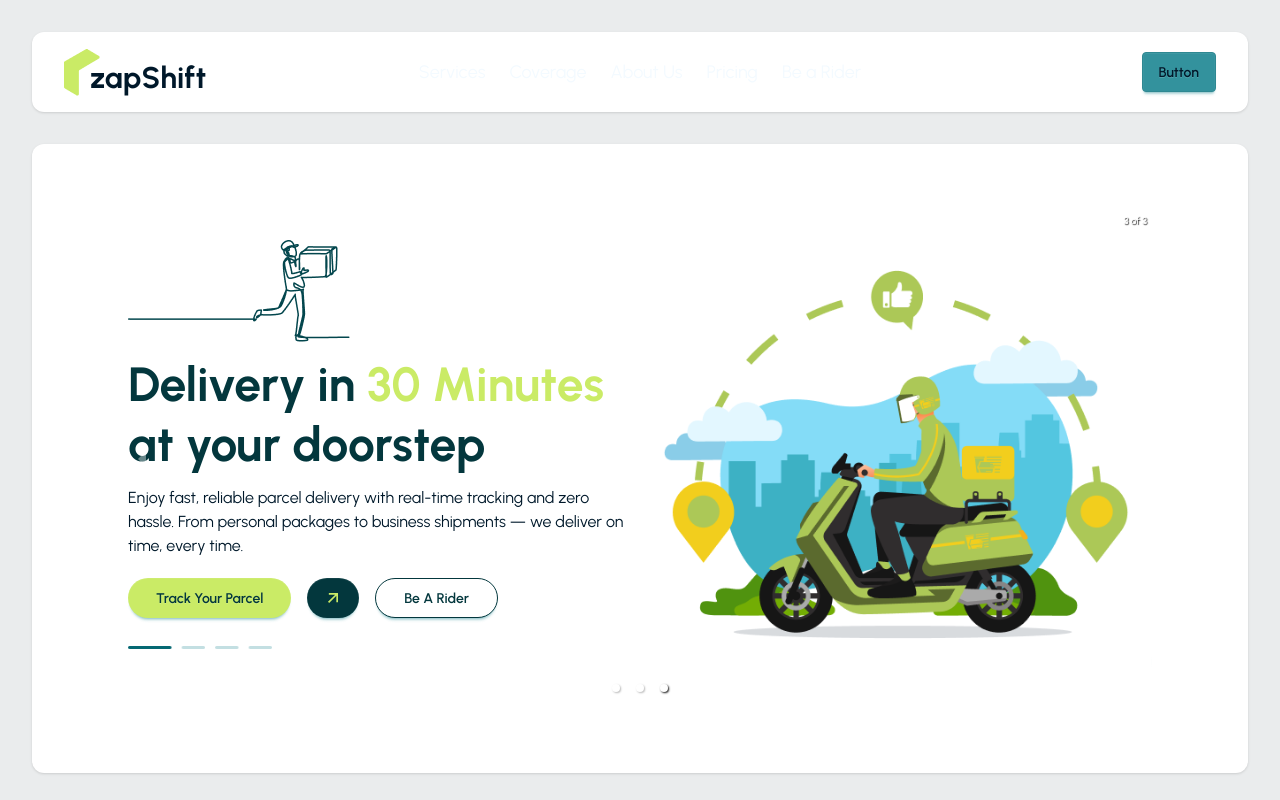
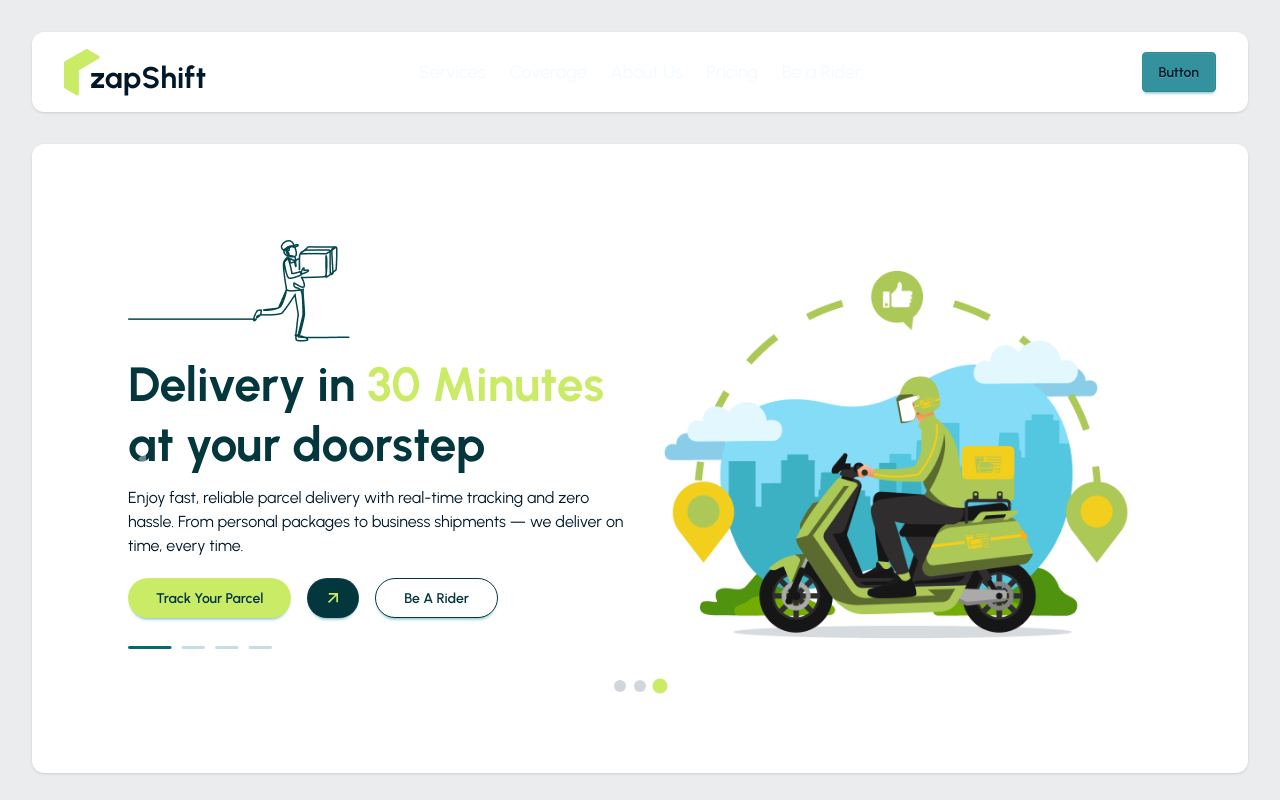
Before and after one commit to mdshahriurahmed/zapShiftClient, a React (Vite) app: page / in a window 1280 px wide. Shown: the top 800 px of the page. Built offline with nearby package versions, Linux system fonts and the light colour scheme.

Commit message:
carosel indicator updated

```diff
--- a/src/pages/Home/Banner/Banner.jsx
+++ b/src/pages/Home/Banner/Banner.jsx
@@ -14,6 +14,18 @@ const Banner = () => {
             infiniteLoop={true}
             showThumbs={false}
             interval={2000}
+            showStatus={false}
+            renderIndicator={(onClickHandler, isSelected, index, label) => (
+                <button
+                    key={index}
+                    onClick={onClickHandler}
+                    aria-label={`${label} ${index + 1}`}
+                    className={`mx-1 h-3 w-3 rounded-full transition-all duration-300 ${isSelected
+                            ? "bg-primary scale-125"
+                            : "bg-gray-300 hover:bg-gray-400"
+                        }`}
+                />
+            )}
             className="bg-neutral shadow-sm rounded-xl mb-8 p-4 sm:p-6 lg:py-16 lg:px-24">
             {/* banner starts here 1 */}
             <div className="flex flex-col-reverse lg:flex-row justify-between">
```
